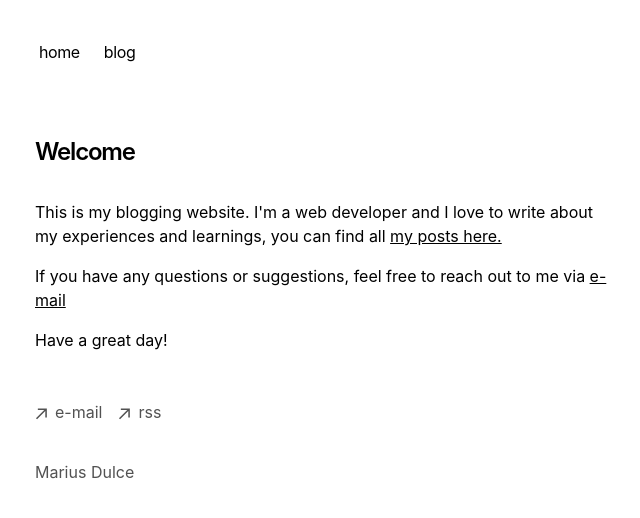
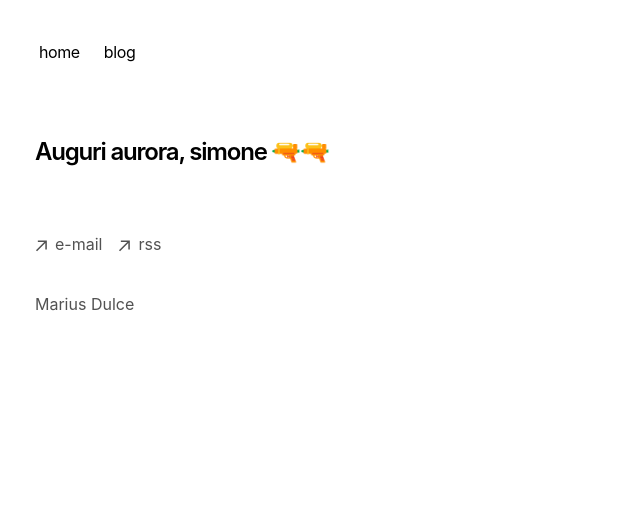
Before and after one commit to dulcemarius/MarkdownBlog, a Next.js app: page / in a window 1280 px wide. Shown: the top 518 px of the page, without its empty margins (317-957 px from the left). Built offline with nearby package versions, Linux system fonts and the light colour scheme.

Commit message:
funny moment

```diff
--- a/app/page.tsx
+++ b/app/page.tsx
@@ -4,17 +4,9 @@ export default function Page() {
   return (
     <section>
       <h1 className="mb-8 text-2xl font-semibold tracking-tighter">
-        Welcome
+        Auguri aurora, simone 🔫🔫
       </h1>
-      <p className="mb-4">
-        {`This is my blogging website. I'm a web developer and I love to write about my experiences and learnings,`} {`you can find all`} <a className="underline" href="/blog">{`my posts here.`}</a>
-      </p>
-      <p className="mb-4">
-        {`If you have any questions or suggestions, feel free to reach out to me via`} <a className="underline" href="mailto:dulcemariuspriv@gmail.com">{`e-mail`}</a>
-      </p>
-      <p className="mb-4">
-        {`Have a great day!`}
-      </p>
+
     </section>
   )
 }
```
